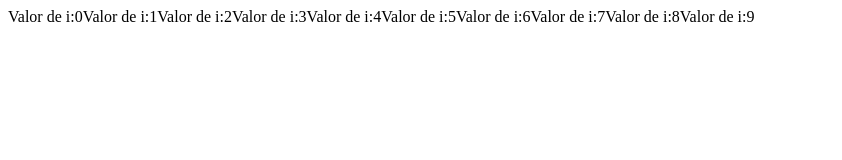
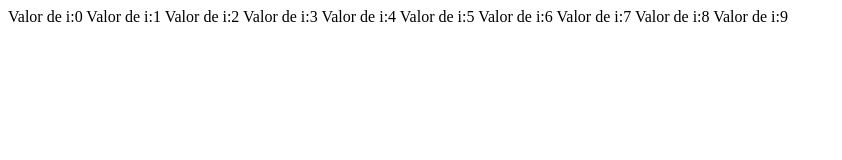
Before and after one commit to EdisonRincon/Sesion12, a plain HTML site: page index.html in a window 1280 px wide. Shown: the whole page, without its empty margins (0-842 px from the left). Drawn offline with Linux system fonts and the light colour scheme.

Commit message:
modif index

```diff
--- a/index.html
+++ b/index.html
@@ -10,7 +10,7 @@
         //For-Para
         let numero = 10;
         for(let i= 0; i < numero; i++){
-            document.write("Valor de i:", i);
+            document.write("\n Valor de i:", i);
         }
     </script>
 </body>
```
